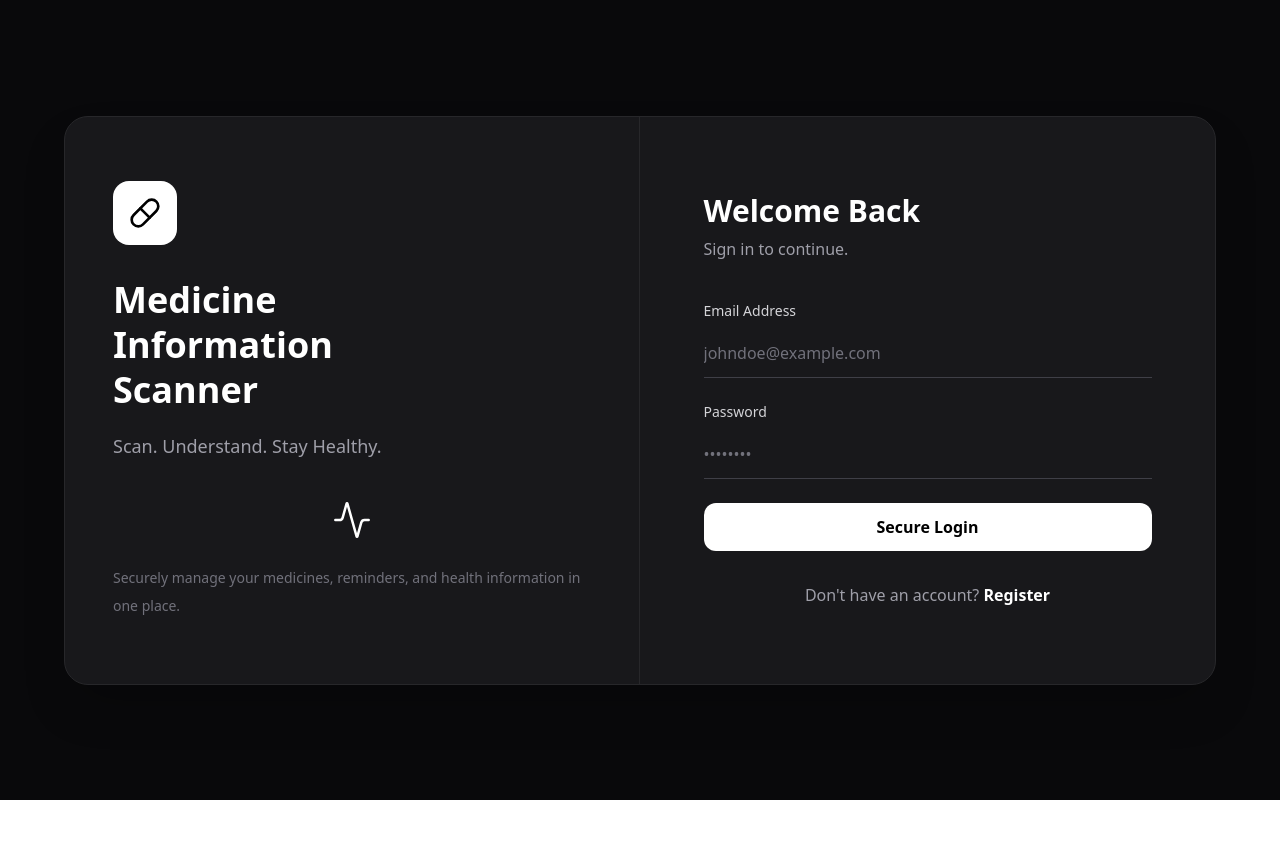
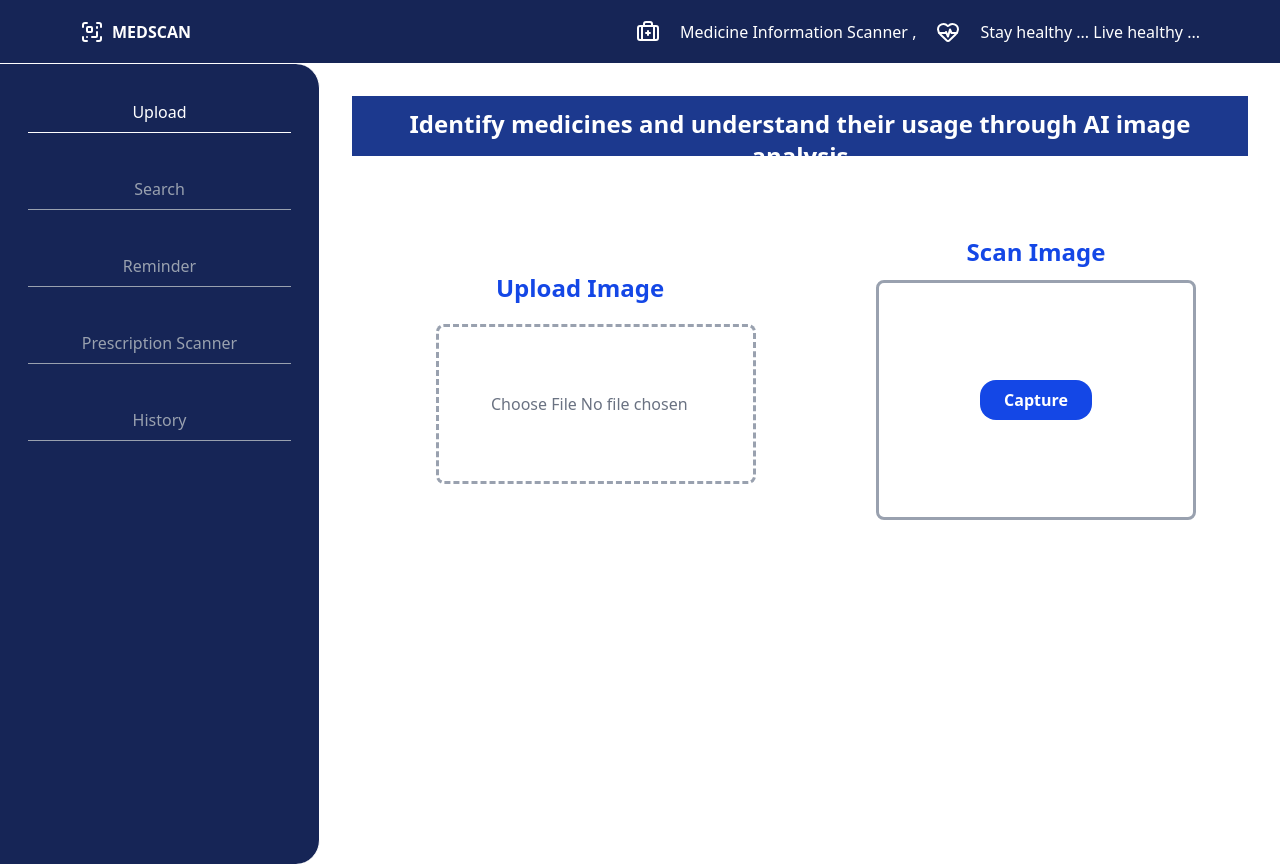
Before and after one commit to khushpreet78141/Medicine-Information-Scanner, a Next.js app: page / in a window 1280 px wide. Before the commit the page ends 800 px from the top, so only its background shows below. Built offline with nearby package versions, Linux system fonts and the light colour scheme; no server answers.

Commit message:
Home page fix

```diff
--- a/app/api/medicineAPI/route.ts
+++ b/app/api/medicineAPI/route.ts
@@ -26,32 +26,52 @@ export async function GET(request: NextRequest) {
 console.log(data);
 
   const response = await ai.models.generateContent({
-    model: "gemini-2.5-flash-lite",
-    contents: [
-      {
+  model: "gemini-2.5-flash-lite",
+  contents: [
+    {
       text: `
-    Search for medicine name ${name}
-  Return only valid JSON
+You are a medicine recommendation assistant.
+
+The user searched:
+"${name}"
+
+The search may be:
+- Medicine name
+- Generic name
+- Disease
+- Symptom
+- Medical condition
+- Medicine category
+
+Return the most relevant 3 to 5 medicines.
+
+Return ONLY valid JSON.
+Do not include markdown or explanations.
 
 {
-  "name":"",
-  "generic_name":"",
-  "quantity":"",
-  "category":"",
-  "uses":"",
-  "side_effects":[],
-  "precautions":[]
+  "results": [
+    {
+      "name": "",
+      "generic_name": "",
+      "quantity": "",
+      "category": "",
+      "uses": "",
+      "side_effects": [],
+      "precautions": []
+    }
+  ]
 }
 
-If medicine is not found return
+If nothing relevant is found:
 
 {
-   "error":"Medicine not found"
+  "results": [],
+  "error": "No relevant medicines found"
 }
-  `
-      },
-    ],
-  });
+`
+    }
+  ]
+});
   if(!response.text){
      return Response.json({
     success:false,
--- a/app/page.tsx
+++ b/app/page.tsx
@@ -10,11 +10,14 @@ import useServiceWorker from "@/src/hooks/useServiceWorker";
 import supabase from "@/src/lib/supabase";
 import { useState } from "react";
 import { useEffect } from "react";
+import { HeartPulse } from 'lucide-react';
+import { BriefcaseMedical } from 'lucide-react';
+import { ScanQrCode } from 'lucide-react';
 
 export default function Home() {
   const [showLogin, setShowLogin] = useState(true);
   const [loadingStateLogin, setLoadingStateLogin] = useState(false)
-
+  const [activeField, setActiveField] = useState("upload");
  useEffect(() => {
   setLoadingStateLogin(true)
   const {
@@ -31,21 +34,73 @@ export default function Home() {
 
   useServiceWorker();
   if(loadingStateLogin){
-    return <div className="text-3xl font-bold bg-black text-white ">Loading ....</div>
+    return <div className="text-3xl font-bold bg-blue-950 text-white ">Loading ....</div>
   }
 
   return (
 
     <div className="">
+      <div className="bg-blue-950 text-white h-16 flex border-b border-white items-center justify-between gap-5 px-20"><div className="flex items-center gap-2 font-extrabold"><ScanQrCode />MEDSCAN</div><div className="flex items-center gap-5"><BriefcaseMedical /> Medicine Information Scanner , <HeartPulse />Stay healthy ... Live healthy ...</div></div>
+    <div className="flex">
+    <div className="leftSideBar w-80 min-h-screen p-7 bg-blue-950 border-r rounded-r-3xl flex flex-col gap-9 border-r border-white">
+        <button
+            className={`border-b border-gray-400 hover:border-white p-2 text-center hover:text-white text-gray-400 ${
+                activeField === "upload" && "text-white border-white"
+            }`}
+            onClick={() => setActiveField("upload")}
+        >
+            Upload
+        </button>
 
-        {/*<Upload/>*/}
-        {/*<Search/>*/}
+        <button
+            className={`border-b border-gray-400 hover:border-white p-2 text-center hover:text-white text-gray-400 ${
+                activeField === "search" && "text-white border-white"
+            }`}
+            onClick={() => setActiveField("search")}
+        >
+            Search
+        </button>
 
-      {showLogin ? <Login/> : <Reminder/>}
+        <button
+            className={`border-b border-gray-400 hover:border-white p-2 text-center hover:text-white text-gray-400 ${
+                activeField === "reminder" && "text-white border-white"
+            }`}
+            onClick={() => setActiveField("reminder")}
+        >
+            Reminder
+        </button>
+
+        <button
+            className={`border-b border-gray-400 hover:border-white p-2 text-center hover:text-white text-gray-400 ${
+                activeField === "prescription" && "text-white border-white"
+            }`}
+            onClick={() => setActiveField("prescription")}
+        >
+            Prescription Scanner
+        </button>
+
+        <button
+            className={`border-b border-gray-400 hover:border-white p-2 text-center hover:text-white text-gray-400 ${
+                activeField === "history" && "text-white border-white"
+            }`}
+            onClick={() => setActiveField("history")}
+        >
+            History
+        </button>
+    </div>
+
+    <div className="flex-1 min-h-screen   p-8">
+        {activeField === "upload" && <Upload />}
+        {activeField === "search" && <Search />}
+        {activeField === "reminder" && <Reminder />}
+    </div>
+</div>
+
+        {/*<Upload/>
+        <Search/>*/}
+      {/*{showLogin ? <Login/> : <Reminder/>}*/}
         {/*<Login/>*/}
-
         {/*<Register/>*/}
-
     </div>
   );
 }
--- a/src/components/Reminder.tsx
+++ b/src/components/Reminder.tsx
@@ -104,17 +104,17 @@ if(e.target.checked){
 }
 
 if(submitting){
-  return <div className='bg-black w-full min-h-screen text-2xl font-bold text-white text-center'>Loading State Submitting .......</div>
+  return <div className='bg-blue-950 w-full min-h-screen text-2xl font-bold text-white text-center'>Loading State Submitting .......</div>
 }
 
   return (
     <div className="relative min-h-screen">
-      <div className='ml-72 mt-20'>
+      <div className=' text-blue-950'>
         <h1 className='font-black font-bold text-5xl'>Reminders</h1>
         <p className='my-1 '>Daily Reminders , Weekly Reminders  , Monthly Reminders</p>
         <div className='ml-[800px] flex items-center gap-1 font-extrabold'><input type="checkbox" name="" id="" checked={showNotifications} onChange={showNotificationFunction} />Show Notifications</div>
-        <button className='flex items-center min-w-4xl m-2 my-8 p-1 justify-center rounded-4xl bg-black text-white px-3 gap-5 text-2xl' onClick={handleAddReminder}> <MdAddAlarm />Add Reminder</button>
-        <div className='border border-gray-400 w-max p-3 rounded-4xl'>
+        <button className='flex items-center min-w-4xl m-2 my-8 p-1 justify-center rounded-4xl bg-blue-950 text-white px-3 gap-5 text-2xl' onClick={handleAddReminder}> <MdAddAlarm />Add Reminder</button>
+        <div className='border border-gray-400 text-blue-950 w-max p-3 rounded-4xl'>
           <h1 className='my-1 flex'><span className='flex items-center gap-2 text-xl font-bold'><FaTablets />Paracetamol</span><span className='ml-4 mb-2 mr-0 text-sm text-gray-500'>500mg or tablets</span></h1>
           <div><h1>Time Intervals</h1><h2>8:00AM</h2>
             <h2>9:00PM</h2></div>
--- a/src/components/Search.tsx
+++ b/src/components/Search.tsx
@@ -15,15 +15,33 @@ const Search = () => {
         "Stalin"
     ]
 
-    const medicineData = [
-        {
-            name:"Amoxicillin",
-            quantity:"500 mg. capsule",
-            category:"Antibiotic",
-            link:"link for that medicine"
+    //const medicineData = [
+    //    {
+    //        name:"Amoxicillin",
+    //        quantity:"500 mg. capsule",
+    //        category:"Antibiotic",
+    //        link:"link for that medicine"
 
-        }
-    ]
+    //    }
+    //]
+    const [medicineData, setMedicineData] = useState([{
+           name:"Amoxicillin",
+           quantity:"500 mg. capsule",
+         category:"Antibiotic",
+         uses:"kkf",
+
+          side_effects:["fkf"]
+
+        },
+      {
+           name:"Amoxicillin",
+           quantity:"500 mg. capsule",
+         category:"Antibiotic",
+         uses:"kkf",
+
+          side_effects:["fkf"]
+
+        }])
 
     const handleChangeSearch = (e)=>{
         setSearchInput(e.target.value.trim());
@@ -38,8 +56,9 @@ const Search = () => {
     const handleRequestSearch = async(e)=>{
       if(e.key === 'Enter'){
           const res = await axios.get(`/api/medicineAPI/?name=${searchInput}`);
-          console.log(res.data.result);
-          medicineData.push(res.data.result);
+          console.log(res.data.result.results);
+
+         setMedicineData(res.data.result.results ?? []);
 
       }
 
@@ -47,24 +66,28 @@ const Search = () => {
 
 
   return (
-    <div className='ml-72 '>
-      <h1 className='mt-20 text-4xl font-bold'> Medicine Search </h1>
+    <div className=' '>
+      <h1 className=' text-4xl text-blue-950 font-bold'> Medicine Search </h1>
       <p className='mt-4 ml-1 text-gray-600'>Search by name, generic compound, or category</p>
       <input type="text" onKeyDown={handleRequestSearch} value={searchInput} className='w-4xl focus:outline-0 border border-gray-400 p-2 text-[20px] rounded-2xl mt-4' placeholder='🔍 e.g. Amoxicillin,paracetamol,antibiotic..' onChange={handleChangeSearch}/>
       <div className='flex gap-4 m-4'>
         {category.map((item,index)=>(
-          <button onClick={()=>handleSelectCategory(item)} key={index} className={`border  p-1 px-3 border rounded-4xl text-gray-500 border-black ${selectedCategory === item && "bg-black text-white "}`}>{item}</button>
+          <button onClick={()=>handleSelectCategory(item)} key={index} className={`border  p-1 px-3 border rounded-4xl text-gray-500 border-blue-950 ${selectedCategory === item && "bg-black text-white "}`}>{item}</button>
         ))}
       </div>
-      <div>
+      <div className='flex gap-5 overflow-auto mt-5'>
          {medicineData.map((item,index)=>(
-            <div key={index} className='max-w-96 max-h-56 border border-gray-400 rounded-2xl p-2 hover:transition-all hover:scale-103 hover:border-black hover:duration-200'>
+            <div key={index} className='max-w-96 min-h-60 border border-gray-400 rounded-2xl p-2 hover:transition-all hover:scale-103 hover:border-blue-950 hover:duration-200'>
 
-            <div className='text-2xl m-1'><GiMedicines /></div>
-            <h1 className='text-xl font-bold'>{item.name}</h1>
+            <div className='text-2xl m-1 text-blue-950 '><GiMedicines /></div>
+            <h1 className='text-xl font-bold text-blue-950'>{item.name}</h1>
             <h2 className='text-[12px] text-gray-500'>{item.quantity}</h2>
             <h2  className='text-[12px] text-gray-500'>{item.category}</h2>
-            <div className='m-1 '>{item.link}</div>
+              <h2  className='text-[12px] text-gray-500'>{item.uses}</h2>
+              <div  className='text-[12px] text-gray-500'>{item.side_effects.map((item,index)=>(
+                <h2 key={index}>{item}</h2>
+              ))}</div>
+
         </div>
          ))}
 
--- a/src/components/Upload.tsx
+++ b/src/components/Upload.tsx
@@ -133,6 +133,7 @@ const Upload = () => {
   );
   console.log(res.data.result);
   setAnalysis(res.data.result);
+
   }
 
 return (
--- a/src/lib/supabase.ts
+++ b/src/lib/supabase.ts
@@ -6,6 +6,5 @@ const supabase = createClient<Database>(
   process.env.NEXT_PUBLIC_SUPABASE_PUBLISHABLE_KEY
 );
 
-console.log(process.env.NEXT_PUBLIC_SUPABASE_URL);
-console.log(process.env.NEXT_PUBLIC_SUPABASE_PUBLISHABLE_KEY);
+
 export default supabase;
```
